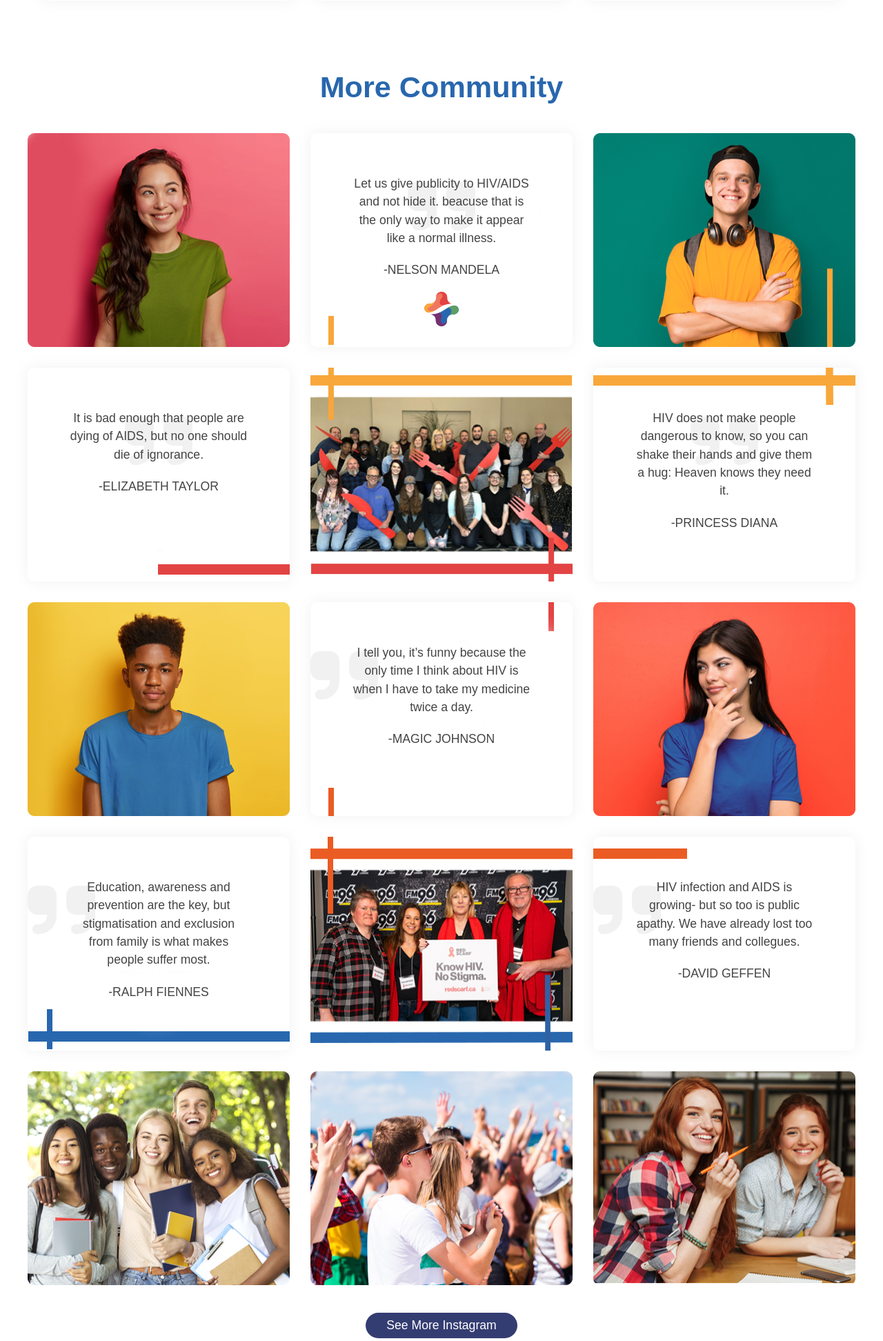
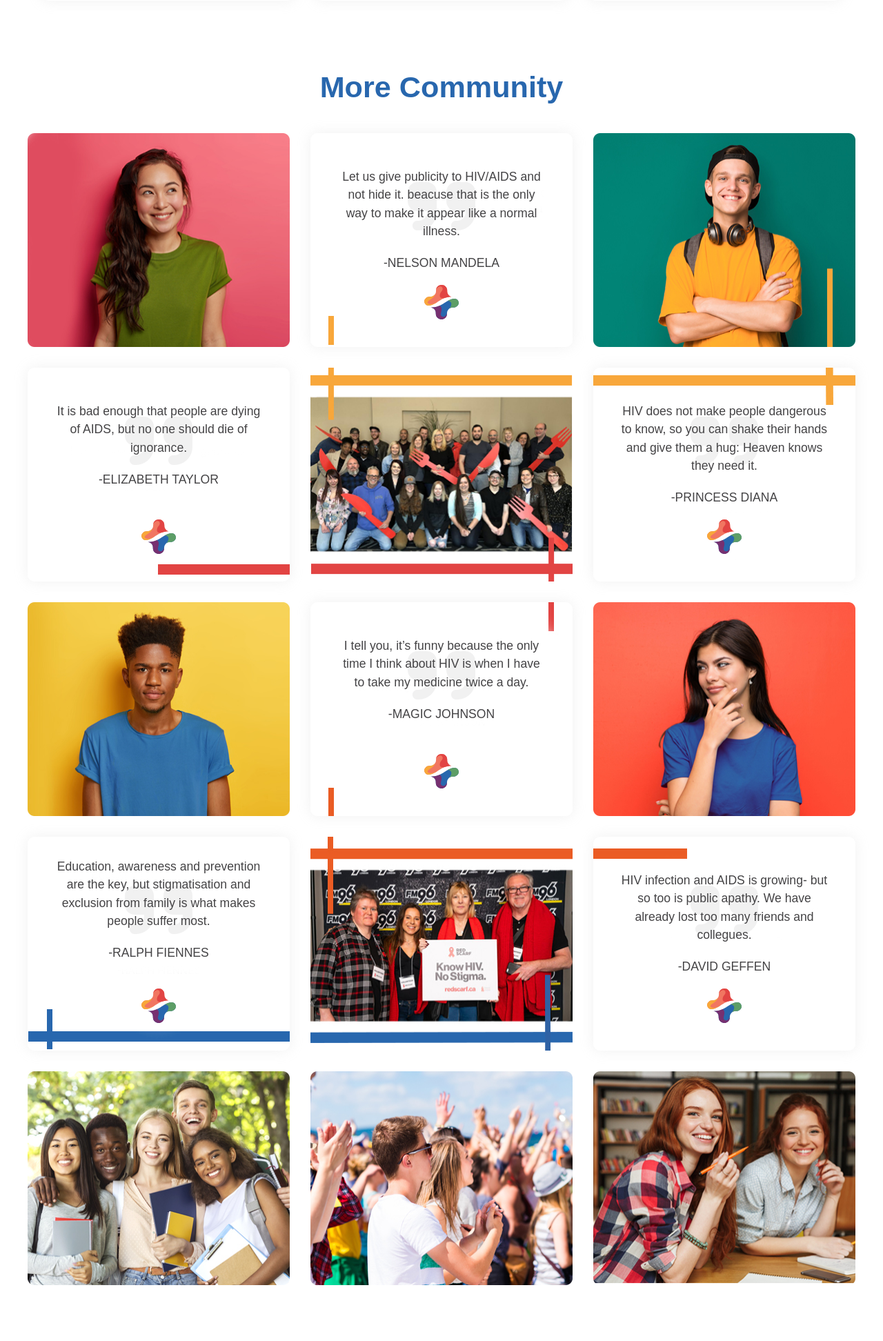
Before and after one commit to mariamkhalifa/Chang_Kayla_Khalifa_Mariam_Gajjar_Kahani_Tsao_Sandra_Valero_Luiza_FIP, a PHP site: page /Tsao_S_Valero_L_3014_research/community.php in a window 1280 px wide. Shown: the part 1609-3553 px from the top of the page at 69% size. Run offline with PHP 8.4, Linux system fonts and the light colour scheme; some libraries are stand-ins or nearby versions; some web fonts are replaced.

Commit message:
instagreem feed vue

```diff
--- a/community.php
+++ b/community.php
@@ -57,42 +57,14 @@
         <h2>More Community</h2>
 
         <div class="insta-feed">
-            <img class="comm-img" src="images/i_asian_girl.jpg" alt="asian girl">
-            <div class="quote">
-                <p>Let us give publicity to HIV/AIDS and not hide it. beacuse that is the only way to make it appear like a normal illness.<br><span>-Nelson Mandela</span></p>
-                <i class="fas fa-quote-right"></i>
-                <img class="quote-logo" src="images/kin_symbol.svg" alt="">
-            </div>
-
-            <img class="comm-img" src="images/i_blondie_teenger.jpg" alt="blond boy">
-            <div class="quote">
-                <p>It is bad enough that people are dying of AIDS, but no one should die of ignorance.<br><span>-Elizabeth Taylor</span></p>
-                <i class="fas fa-quote-right"></i>
-            </div>
-
-            <img class="comm-img" src="images/supporters.jpg" alt="supporters">
-            <div class="quote">
-                <p>HIV does not make people dangerous to know, so you can shake their hands and give them a hug: Heaven knows they need it.<br><span>-Princess Diana</span></p>
-                <i class="fas fa-quote-right"></i>
-            </div>
-
-            <img class="comm-img" src="images/i_african_american.jpg" alt="african boy">
-            <div class="quote">
-                <p>I tell you, it’s funny because the only time I think about HIV is when I have to take my medicine twice a day.<br><span>-Magic Johnson</span></p>
-                <i class="fas fa-quote-right"></i>
-            </div>
-
-            <img class="comm-img" src="images/i_girl_thinking.jpg" alt="thinking girl">
-            <div class="quote">
-                <p>Education, awareness and prevention are the key, but stigmatisation and exclusion from family is what makes people suffer most.<br><span>-Ralph Fiennes</span></p>
-                <i class="fas fa-quote-right"></i>
-            </div>
-
-            <img class="comm-img" src="images/group_supporters.jpg" alt="asian girl">
-            <div class="quote">
-                <p>HIV infection and AIDS is growing- but so too is public apathy. We have already lost too many friends and collegues.<br><span>-David Geffen</span></p>
-                <i class="fas fa-quote-right"></i>
-            </div>
+            <template v-for="feed in instagram">
+                <img class="comm-img" :src="'images/' + feed.img"  alt="">
+                <div class="quote">
+                    <p>{{ feed. quote }}<br><span>-{{ feed.author }}</span></p>
+                    <i class="fas fa-quote-right"></i>
+                    <img class="quote-logo" src="images/kin_symbol.svg" alt="">
+                </div>
+            </template>
 
             <img class="comm-img" src="images/high_school_teenagers.jpg" alt="friends">
 
@@ -101,7 +73,7 @@
             <img class="comm-img" src="images/girls.jpg" alt="girls">
         </div>
 
-        <a href="#" target="_blank" class="button">See More Instagram</a>
+        <a href="#" target="_blank" class="button insta-link">More Instagram</a>
 
     </section>
 
--- a/js/main.js
+++ b/js/main.js
@@ -51,7 +51,38 @@
               desc: "The RHAC PrEP clinic is currently held every second Friday. ",
               location: "RHAC Boardroom, #30-186 King St.",
               link: "www.hivaidsconnection.ca/events" },
+        ],
 
+        instagram: [
+            { img: "i_asian_girl.jpg",
+              quote: "Let us give publicity to HIV/AIDS and not hide it. beacuse that is the only way to make it appear like a normal illness.",
+              author: "Nelson Mandela"
+            },
+
+            { img: "i_blondie_teenger.jpg",
+              quote: "It is bad enough that people are dying of AIDS, but no one should die of ignorance.",
+              author: "Elizabeth Taylor"
+            },
+
+            { img: "supporters.jpg",
+              quote: "HIV does not make people dangerous to know, so you can shake their hands and give them a hug: Heaven knows they need it.",
+              author: "Princess Diana"
+            },
+
+            { img: "i_african_american.jpg",
+              quote: "I tell you, it’s funny because the only time I think about HIV is when I have to take my medicine twice a day.",
+              author: "Magic Johnson"
+            },
+
+            { img: "i_girl_thinking.jpg",
+              quote: "Education, awareness and prevention are the key, but stigmatisation and exclusion from family is what makes people suffer most.",
+              author: "Ralph Fiennes"
+            },
+
+            { img: "group_supporters.jpg",
+              quote: "HIV infection and AIDS is growing- but so too is public apathy. We have already lost too many friends and collegues.",
+              author: "David Geffen"
+            },
         ],
     },
 
--- a/sass/main.scss
+++ b/sass/main.scss
@@ -53,6 +53,11 @@
 
 input {
     border: none;
+    font-size: 1em;
+}
+
+textarea {
+    font-size: 1em;
 }
 
 ::placeholder {
@@ -114,4 +119,7 @@
     p {
         font-size: 1.5em;
     }
+    ::placeholder {
+        font-size: 1em;
+    }
 }
--- a/sass/modules/_community.scss
+++ b/sass/modules/_community.scss
@@ -112,13 +112,6 @@
     margin-top: 40px;
     @include col;
     align-items: center;
-    a {
-        margin-top: 60px;
-        background-color: $blue;
-        text-transform: uppercase;
-        padding-top: 13px;
-        padding-bottom: 13px;
-    }
 }
 
 .comm-img {
@@ -140,14 +133,14 @@
     position: relative;
     p {
         margin-top: 50px;
-        margin-left: 60px;
-        margin-right: 60px;
+        margin-left: 50px;
+        margin-right: 50px;
         text-align: center;
     }
     span {
         text-transform: uppercase;
         display: block;
-        margin-top: 20px;
+        margin-top: 15px;
     }
     i {
         position: absolute;
@@ -160,7 +153,7 @@
 .quote-logo {
     width: 50px;
     position: absolute;
-    bottom: 35px;
+    bottom: 30px;
 }
 
 .comm-img:nth-of-type(4), .comm-img:nth-of-type(5), .comm-img:nth-of-type(6),
@@ -191,6 +184,14 @@
 
 .quote:last-of-type {
     background: url(../images/quote6.png) no-repeat;
+}
+
+.insta-link {
+    margin-top: 60px;
+    background-color: $blue;
+    text-transform: uppercase;
+    padding-top: 13px;
+    padding-bottom: 13px;
 }
 
 // share story
@@ -304,6 +305,13 @@
     .quote {
         width: 380px;
         height: 310px;
+        p {
+            margin-top: 60px;
+        }
+    }
+
+    .quote-logo {
+        bottom: 40px;
     }
 }
 
@@ -368,15 +376,15 @@
         p {
             font-size: 1.1em;
             margin-top: 60px;
-            margin-right: 60px;
-            margin-left: 60px;
+            margin-right: 50px;
+            margin-left: 50px;
         }
         span {
-            margin-top: 20px;
+            margin-top: 15px;
         }
         .quote-logo {
             width: 50px;
-            bottom: 30px;
+            bottom: 42px;
         }
     }
 
@@ -410,7 +418,7 @@
     .comm-img:nth-of-type(4), .comm-img:nth-of-type(5), .comm-img:nth-of-type(6),
     .comm-img:nth-of-type(7), .comm-img:nth-of-type(8), .comm-img:nth-of-type(9),
     .quote:nth-of-type(4), .quote:nth-of-type(5), .quote:nth-of-type(6) {
-        display: block;
+        display: flex;
     }
 
     .comm-img, .quote {
@@ -445,16 +453,22 @@
     .quote {
         p {
             font-size: 1.1em;
-            margin-top: 60px;
-            margin-right: 60px;
-            margin-left: 60px;
+            margin-top: 50px;
+            margin-right: 40px;
+            margin-left: 40px;
         }
         span {
             margin-top: 20px;
         }
         .quote-logo {
             width: 50px;
-            bottom: 30px;
+            bottom: 40px;
+        }
+    }
+
+    .quote:nth-of-type(5) {
+        p {
+            margin-top: 30px;
         }
     }
 }
--- a/sass/modules/_footer.scss
+++ b/sass/modules/_footer.scss
@@ -6,6 +6,9 @@
     color: white;
     margin-top: 80px;
     position: relative;
+    h3 {
+        font-size: 1.5em;
+    }
 }
 
 .f-nav {
@@ -65,6 +68,7 @@
     }
     p {
         margin-top: 20px;
+        font-size: 1.1em;
     }
 }
 
@@ -124,6 +128,7 @@
     background-color: $v-dark-blue;
     padding: 40px;
     color: white;
+    font-size: 1em;
 }
 
 @media screen and (min-width: 380px) {
```
Also changed, not shown: css/main.css, 1 other file.
